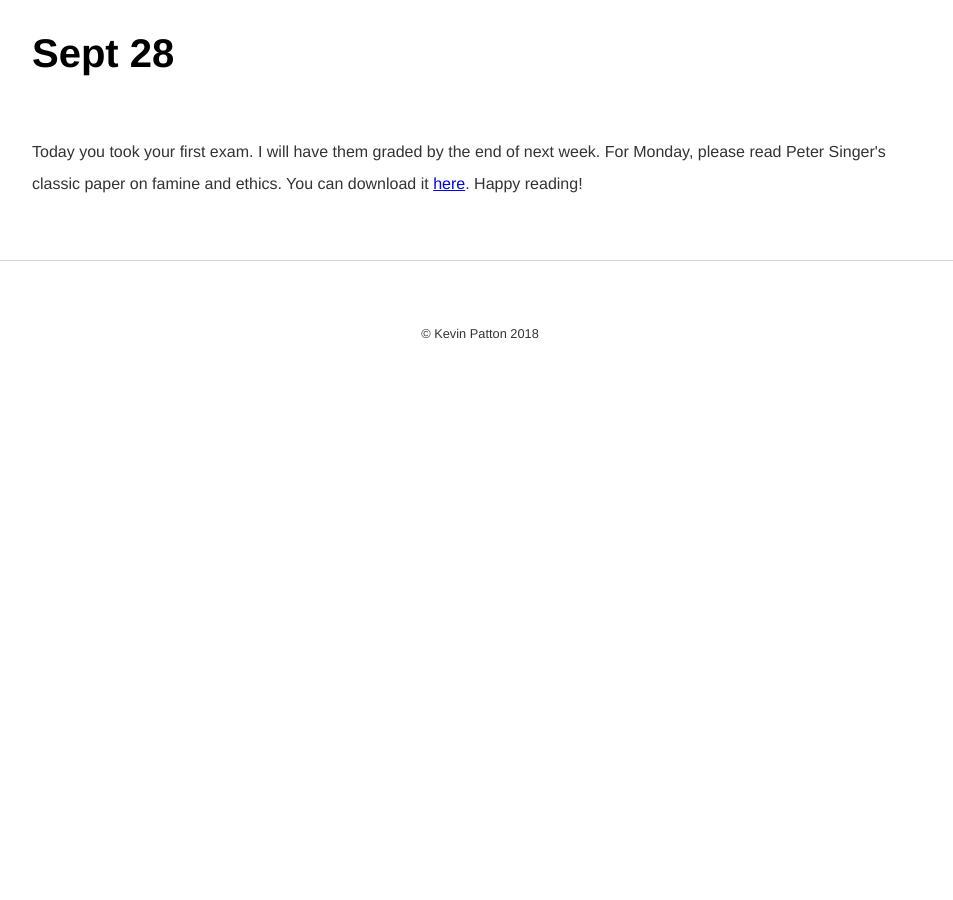
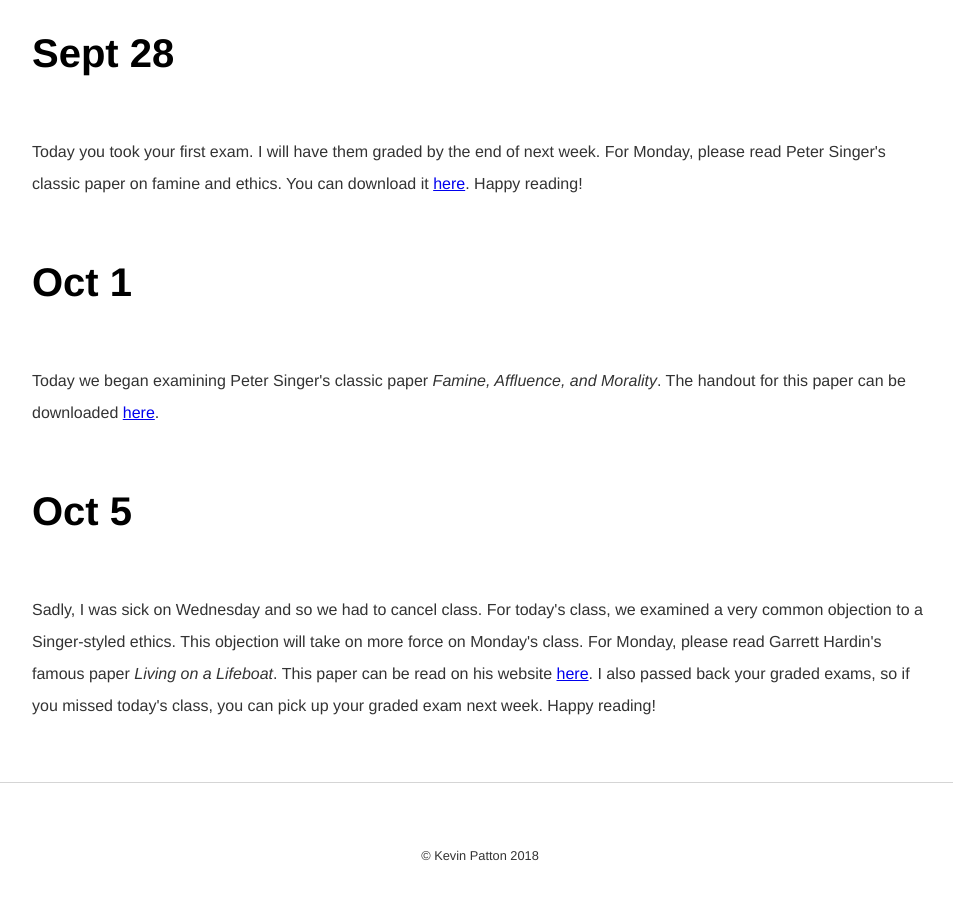
Before and after one commit to kevinjpatton/kevinjpatton.github.io, a Jekyll site: the page built from teaching/phil1020/index.html, in a window 1280 px wide and 900 px high, scrolled down 3596 px. Shown: the whole window, without its empty margins (160-1113 px from the left). Built offline with Jekyll 4.4.1, drawn with Linux system fonts in a browser that asks for light colours; Markdown is read by kramdown in place of the engine named in the settings; before the commit the page ends 4003 px from its top, so only the background shows below that.

Commit message:
Update index.html

```diff
--- a/teaching/phil1020/index.html
+++ b/teaching/phil1020/index.html
@@ -32,3 +32,7 @@ http://www.sfu.ca/philosophy/resources/writing.html>here</a>.
 <p>Today we reviewed for Friday's exam.  Make sure to bring any and all questions you've had about the material thus far!</p>
 <h1>Sept 28</h1>
 <p>Today you took your first exam.  I will have them graded by the end of next week.  For Monday, please read Peter Singer's classic paper on famine and ethics.  You can download it <a href=/teaching/phil1020/Singer_1972Famine.pdf	target="_blank">here</a>.  Happy reading!</p>
+<h1>Oct 1</h1>
+<p>Today we began examining Peter Singer's classic paper <i>Famine, Affluence, and Morality</i>.  The handout for this paper can be downloaded <a href=/teaching/phil1020/Handout_PeterSinger.pdf	target="_blank">here</a>.</p>
+<h1>Oct 5</h1>
+<p>Sadly, I was sick on Wednesday and so we had to cancel class.  For today's class, we examined a very common objection to a Singer-styled ethics.  This objection will take on more force on Monday's class.  For Monday, please read Garrett Hardin's famous paper <i>Living on a Lifeboat</i>.  This paper can be read on his website <a href=http://www.garretthardinsociety.org/articles/art_living_on_a_lifeboat.html	target="_blank">here</a>.  I also passed back your graded exams, so if you missed today's class, you can pick up your graded exam next week.  Happy reading!</p>
```
